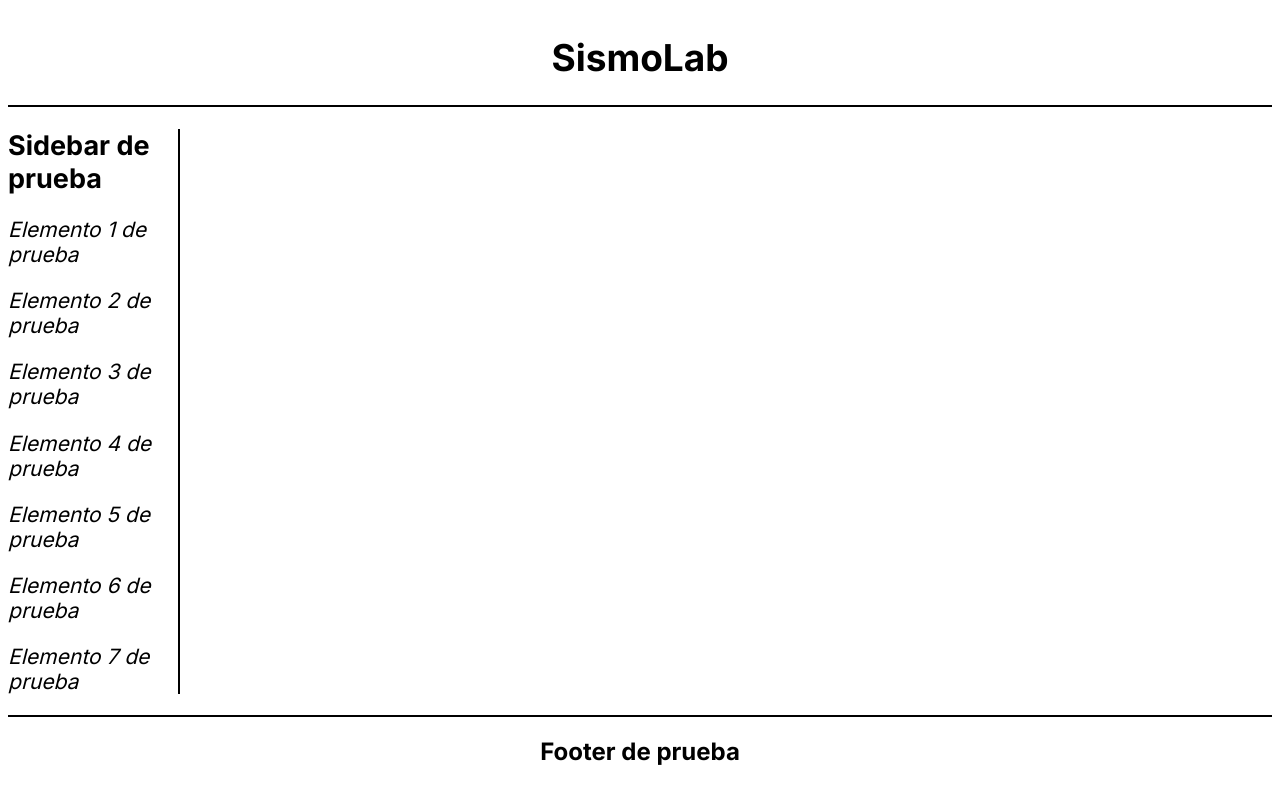
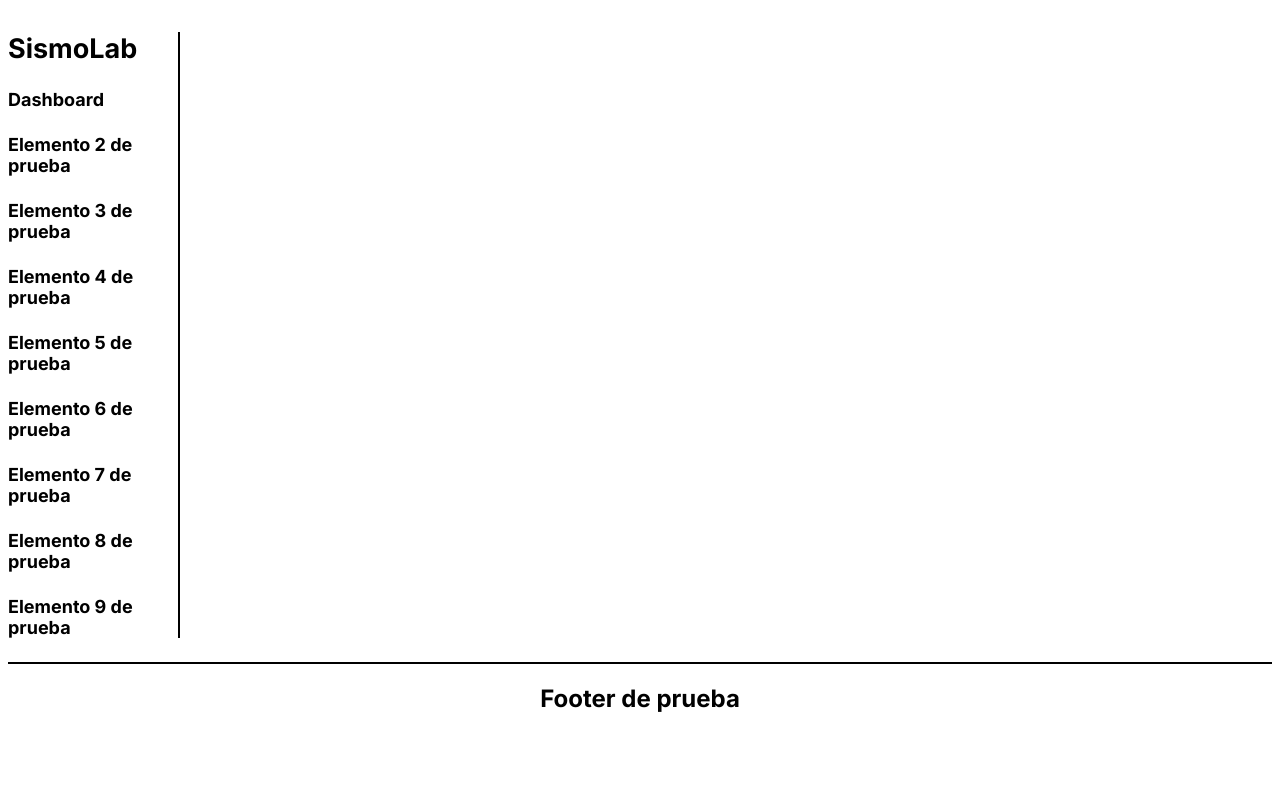
Before and after one commit to sanabriact/sismo-lab, a React (Vite) app in the folder frontend/: page / in a window 1280 px wide. Built offline with nearby package versions, Linux system fonts and the light colour scheme.

Commit message:
Adding sanabria branch.

```diff
--- a/frontend/src/App.css
+++ b/frontend/src/App.css
@@ -3,7 +3,7 @@
   flex-direction: column;
   place-content: top;
   place-items: center;
-  border-bottom: 2px black solid;
+  /* border-bottom: 2px black solid; */
   margin: 10px 0px;
   min-width: 1088px;
 }
@@ -13,13 +13,17 @@
   font-size: 37px;
 }
 
-#sidebar-title-test{
+#sidebar-subtitle-test{
   font-weight: 700;
 }
 #full-sidebar-test {
   max-width: 170px;
   border-right: 2px black solid;
   font-size: large;
+}
+
+#sidebar-title {
+  text-align: center;
 }
 
 h3 {
--- a/frontend/src/layout/static/Header.tsx
+++ b/frontend/src/layout/static/Header.tsx
@@ -1,9 +1,6 @@
 const Header = () => {
     return(
         <header id="header-component">
-            <h1 className="header-title">
-                SismoLab
-            </h1>
         </header>
     );
 };
--- a/frontend/src/layout/static/Sidebar.tsx
+++ b/frontend/src/layout/static/Sidebar.tsx
@@ -1,18 +1,32 @@
 const Sidebar = () => {
     return (
         <div id="full-sidebar-test">
-            <h2 id="sidebar-title-test">
-                Sidebar de prueba
+            <h2 className="sidebar-title">
+                SismoLab
             </h2>
-            <h3>Elemento 1 de prueba</h3>
-            <h3>Elemento 2 de prueba</h3>
-            <h3>Elemento 3 de prueba</h3>
-            <h3>Elemento 4 de prueba</h3>
-            <h3>Elemento 5 de prueba</h3>
-            <h3>Elemento 6 de prueba</h3>
-            <h3>Elemento 7 de prueba</h3>
+            <div className="sidebar-list">
+                <div className="sidebar-option">
+                    <h4 id="modify-events">Dashboard</h4>
+                </div>
+                <h4>Elemento 2 de prueba</h4>
+                <h4>Elemento 3 de prueba</h4>
+                <h4>Elemento 4 de prueba</h4>
+                <h4>Elemento 5 de prueba</h4>
+                <h4>Elemento 6 de prueba</h4>
+                <h4>Elemento 7 de prueba</h4>
+                <h4>Elemento 8 de prueba</h4>
+                <h4>Elemento 9 de prueba</h4>
+            </div>
         </div>
     );
 };
+/*
+    Añadir:
+    1. Botón con lista desplegable de opciones para eventos activos. Crear, consultar, corregir, marcar como revisado y eliminar individualmente.
+    2.
 
+
+
+
+*/
 export default Sidebar;
```
